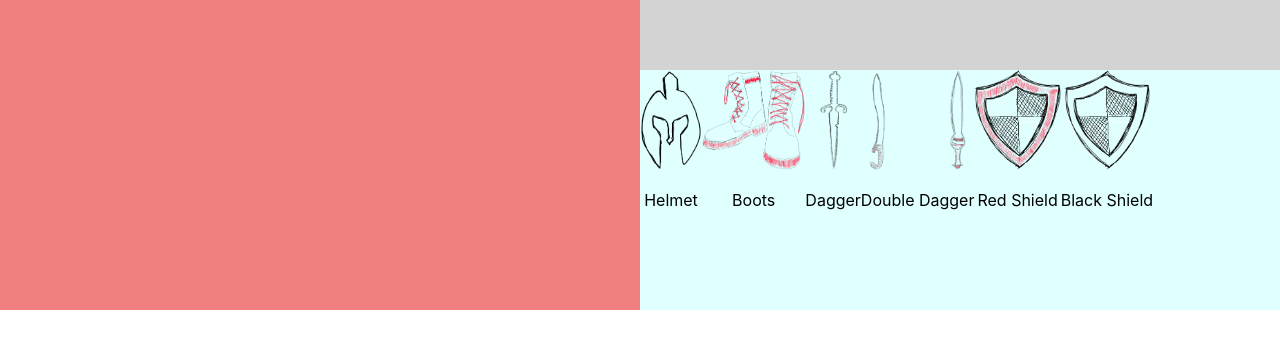
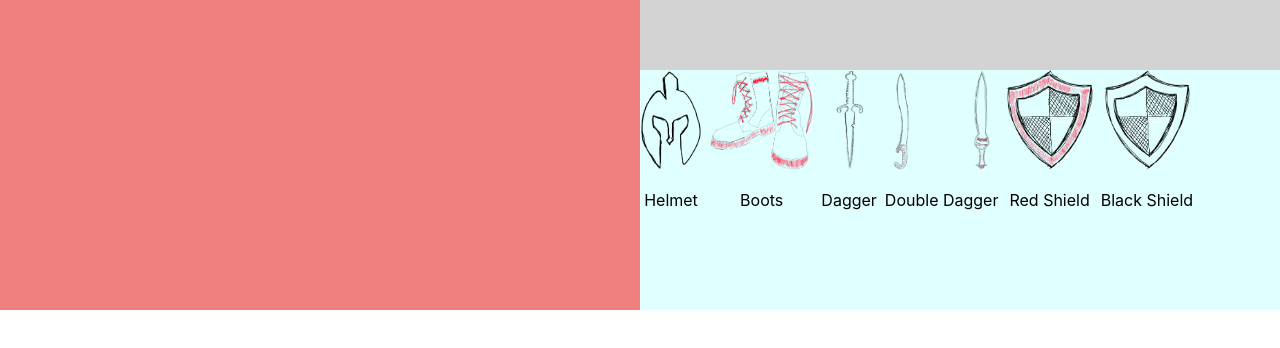
Before and after one commit to sofushn/idlehack, a React (Create React App) app: page / in a window 1280 px wide. Shown: the part 430-778 px from the top of the page. Built offline with nearby package versions, Linux system fonts and the light colour scheme.

Commit message:
move all data types to shared files for simpler import

```diff
--- a/src/classes/Player.tsx
+++ b/src/classes/Player.tsx
@@ -1,8 +1,4 @@
-import { off } from "process";
-import IDefensiveItems from "../interfaces/IDefensiveItems";
-import IItem from "../interfaces/IItems";
-import IOffensiveItems from "../interfaces/IOffensiveItems";
-import IPlayer from "../interfaces/IPlayer";
+import { Equipment, IItem } from "../types/interfaces";
 
 class Player implements IPlayer {
     maxHealth: number;
--- a/src/components/Layout.tsx
+++ b/src/components/Layout.tsx
@@ -1,9 +1,8 @@
 import React, { CSSProperties } from "react";
 import { Monster } from "./Monster"
 import Player from "../classes/Player"
-import IItem from "../interfaces/IItems";
-import ItemRarity from "../enums/ItemRarity";
-import ItemTypes from "../enums/ItemTypes";
+import { ItemRarity, ItemTypes } from "../types/enums";
+import { IItem, IDefensiveItems, IOffensiveItems, Equipment } from "../types/interfaces";
 
 import slime from "../images/monsters/slime.png"
 import croc from "../images/monsters/croc.png"
@@ -17,8 +16,6 @@ import shield_black from "../images/items/shield_black.png"
 import shield_red from "../images/items/shield_red.png"
 import dagger from "../images/items/dagger.png"
 import dagger_double from "../images/items/dagger_dobble.png"
-import IDefensiveItems from "../interfaces/IDefensiveItems";
-import IOffensiveItems from "../interfaces/IOffensiveItems";
 
 interface EnemyKilledEventArgs {
     xp: number
@@ -105,8 +102,11 @@ const InventoryArea = (props: InventoryAreaProps) => {
     ))
 
     return (
-        <div style={{backgroundColor: "lightcyan", gridArea: "inv", display: "flex", flexDirection: "row"}}>
-            {itemFrames}
+        <div style={{backgroundColor: "lightcyan", gridArea: "inv"}}>
+            <div style={{display: "flex", flexDirection: "row", flexWrap: "wrap", gap: "1vh"}}>
+                {itemFrames}
+            </div>
+
         </div>
     )
 }
--- a/src/enums/ItemRarity.tsx
+++ /dev/null
@@ -1,10 +0,0 @@
-enum ItemRarity {
-    Poor,
-    Common,
-    Uncommon,
-    Rare,
-    Epic,
-    Legendary,
-}
-
-export default ItemRarity
--- a/src/enums/ItemTypes.tsx
+++ /dev/null
@@ -1,13 +0,0 @@
-enum ItemTypes {
-    Helm,
-    Chestplate,
-    Pants,
-    Gloves,
-    Boots,
-    Ring,
-    Neckless,
-    Weapon,
-    Offhand,
-}
-
-export default ItemTypes
--- /dev/null
+++ b/src/types/enums.tsx
@@ -0,0 +1,20 @@
+export enum ItemTypes {
+    Helm,
+    Chestplate,
+    Pants,
+    Gloves,
+    Boots,
+    Ring,
+    Neckless,
+    Weapon,
+    Offhand,
+}
+
+export enum ItemRarity {
+    Poor,
+    Common,
+    Uncommon,
+    Rare,
+    Epic,
+    Legendary,
+}
--- /dev/null
+++ b/src/types/interfaces.tsx
@@ -0,0 +1,29 @@
+import { ItemRarity, ItemTypes } from "./enums";
+
+export interface IItem {
+    rarity: ItemRarity,
+    itemType: ItemTypes,
+    img: string
+    name: string
+}
+
+export interface IDefensiveItems extends IItem{
+    health: number
+}
+
+export interface IOffensiveItems extends IItem{
+    attackPower: number
+}
+
+export interface Equipment {
+    helm?: IDefensiveItems
+    chestplate?: IDefensiveItems;
+    pants?: IDefensiveItems;
+    gloves?: IDefensiveItems;
+    boots?: IDefensiveItems;
+    ring1?: IOffensiveItems;
+    ring2?: IOffensiveItems;
+    neckless?: IOffensiveItems;
+    weapon?: IOffensiveItems;
+    offhand?: IOffensiveItems;
+}
```
Also changed, not shown: src/interfaces/IDefensiveItems.tsx (deleted, +0 -7 lines), src/interfaces/IInventory.tsx (deleted, +0 -18 lines), src/interfaces/IItems.tsx (deleted, +0 -11 lines), src/interfaces/IOffensiveItems.tsx (deleted, +0 -7 lines), src/interfaces/IPlayer.tsx (deleted, +0 -11 lines).
